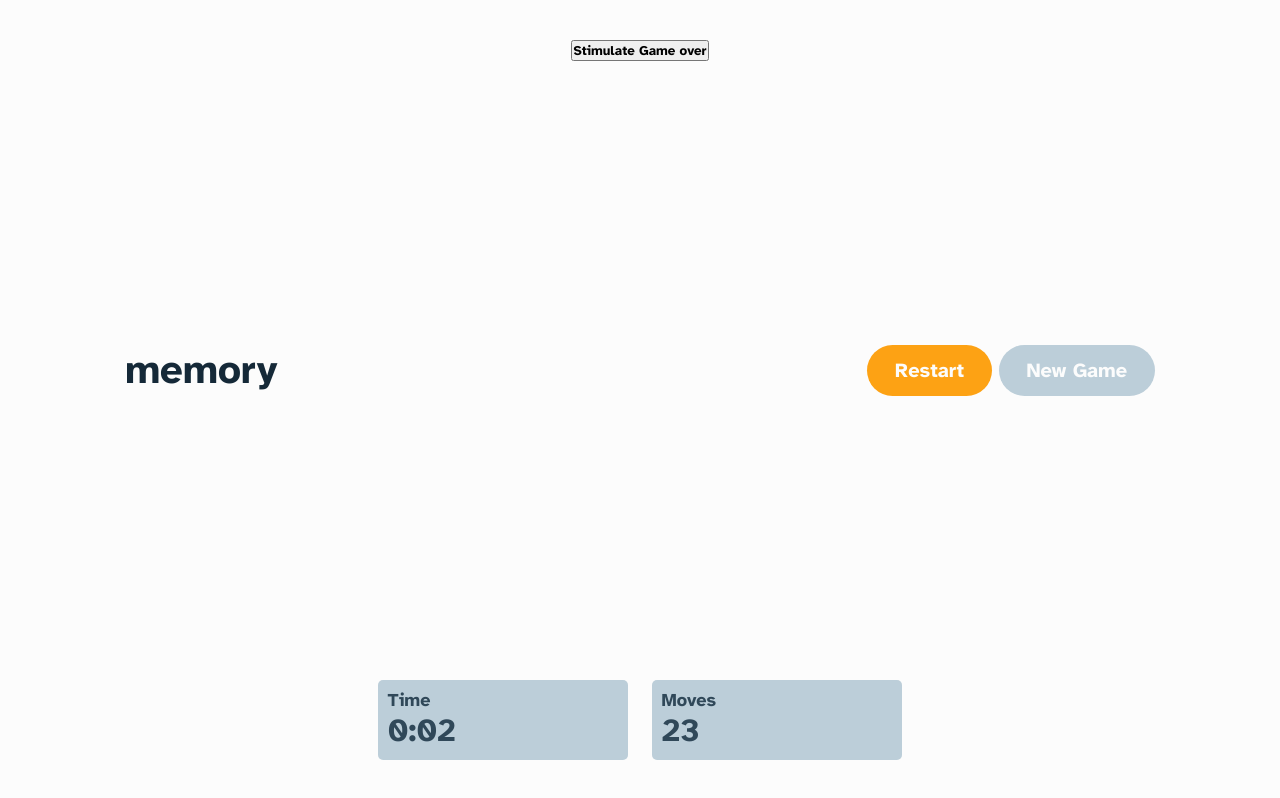
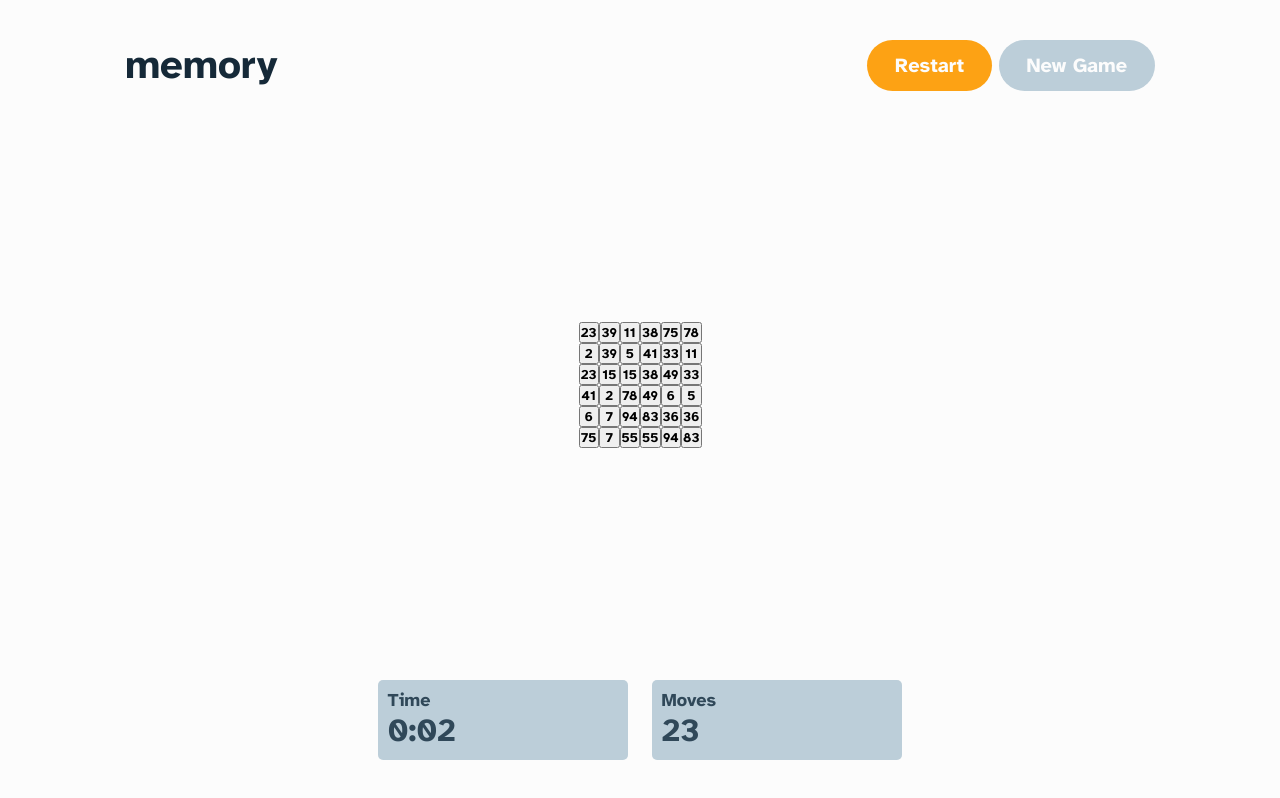
Before and after one commit to brodiehunt/memory-game, a React (Vite) app: page / in a window 1280 px wide. Both pictures are taken after a click on the button "Start Game". Built offline with nearby package versions, Linux system fonts and the light colour scheme.

Commit message:
Board successfully renders to the screen after filling out menu form- board state - buildBoard function

```diff
--- a/package.json
+++ b/package.json
@@ -12,7 +12,8 @@
   "dependencies": {
     "react": "^18.2.0",
     "react-dom": "^18.2.0",
-    "styled-components": "^6.1.1"
+    "styled-components": "^6.1.1",
+    "uuid": "^9.0.1"
   },
   "devDependencies": {
     "@types/react": "^18.2.37",
--- a/src/components/Board.jsx
+++ b/src/components/Board.jsx
@@ -1,8 +1,56 @@
-import {useState} from 'react';
+import {useState, useEffect} from 'react';
+import {v4 as uuidv4} from 'uuid';
 import BoardPiece from './BoardPiece';
+import styled from 'styled-components';
 
-export default function Board() {
+const BoardContainer = styled.div`
+    display: grid;
+    grid-template-columns: ${({$columns}) => `repeat(${$columns}, 1fr)`};
+`;
+
+
+export default function Board({players, isGridSmall, isNumbers}) {
+    const [board, setBoard] = useState([]);
+
+    useEffect(() => {
+        let numOfObjects = isGridSmall ? 16 : 36;
+        let numOfPairs = numOfObjects / 2;
+
+        const icons = ['ball', 'anchor', 'beaker', 'sun', 'hand', 'bug', 'moon', 'snow', 'music', 'car'];
+        const buildBoard = () => {
+            const arrOfObjs = [];
+            // create object pairs an push into board array
+            for (let i = 0; i < numOfPairs; i++) {
+                const value = isNumbers ? Math.floor(Math.random() * 99) : icons[i % icons.length];
+                const obj1 = {
+                    value,
+                    state: 'hidden',
+                    id: uuidv4()
+                }
+                const obj2 = {...obj1, id: uuidv4()};
+                arrOfObjs.push(obj1, obj2);
+            }
+            // shuffle items in board array -Knuth shuffle
+            for (let i = arrOfObjs.length -1; i > 0; i--) {
+                const j = Math.floor(Math.random() * (i + 1));
+                [arrOfObjs[i], arrOfObjs[j]] = [arrOfObjs[j], arrOfObjs[i]]
+            }
+
+            return arrOfObjs;
+        }
+        const boardArr = buildBoard();
+        setBoard(boardArr);
+
+    }, [isGridSmall]);
+
+    const boardPieces = board.map((item) => {
+        return (
+            <BoardPiece value={item.value} state={item.state} id={item.id}/>
+        )
+    })
     return (
-        <div>This Is the board</div>
+        <BoardContainer $columns={isGridSmall ? 4 : 6}>
+            {boardPieces}
+        </BoardContainer>
     )
 }
--- a/src/components/BoardPiece.jsx
+++ b/src/components/BoardPiece.jsx
@@ -1,8 +1,8 @@
 import {useState} from 'react';
 
 
-export default function BoardPiece() {
+export default function BoardPiece({value, state, id}) {
     return (
-        <div>This is the board piece</div>
+        <button key={id}>{value}</button>
     )
 }
--- a/src/components/Game.jsx
+++ b/src/components/Game.jsx
@@ -35,7 +35,7 @@ const GameContainer = styled.div`
     }
 `;
 
-export default function Game({numOfPlayers, handleNewGame}) {
+export default function Game({numOfPlayers, isNumbers, isGridSmall, handleNewGame}) {
     const [players, setPlayers] = useState([]);
     const [timeLapsed, setTimeLapsed] = useState(0);
     const [menuOpen, setMenuOpen] = useState(false);
@@ -82,11 +82,12 @@ export default function Game({numOfPlayers, handleNewGame}) {
 
     return (
         <GameContainer $numPlayers={numOfPlayers > 1 ? numOfPlayers : 2}>
-            <button onClick={handleGameOver}>Stimulate Game over</button>
+            {/* <button onClick={handleGameOver}>Stimulate Game over</button> */}
             {gameOver &&
             <ResultsMenu handleNewGame={handleNewGame} players={players} timeLapsed={time} moves="10"/>
             }
             <Nav menuOpen={menuOpen} handleToggleMenu={handleToggleMenu} handleNewGame={handleNewGame}/>
+            <Board players={players} isNumbers={isNumbers} isGridSmall={isGridSmall}/>
             <PlayersInfo numOfPlayers={numOfPlayers} players={players} time={time}/>
         </GameContainer>
     )
```
Also changed, not shown: 1 other file (tests, documents, lock files or other folders).
